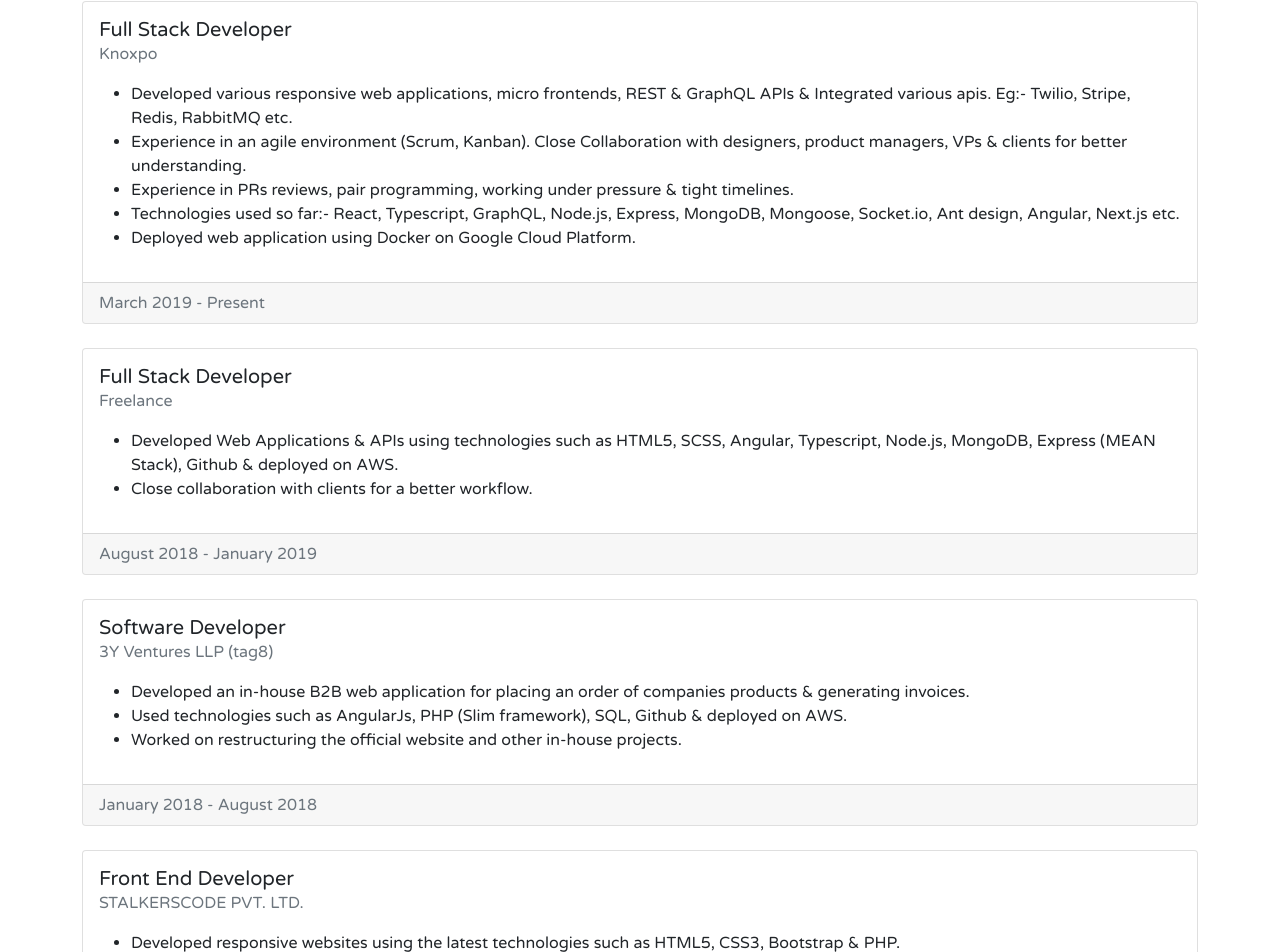
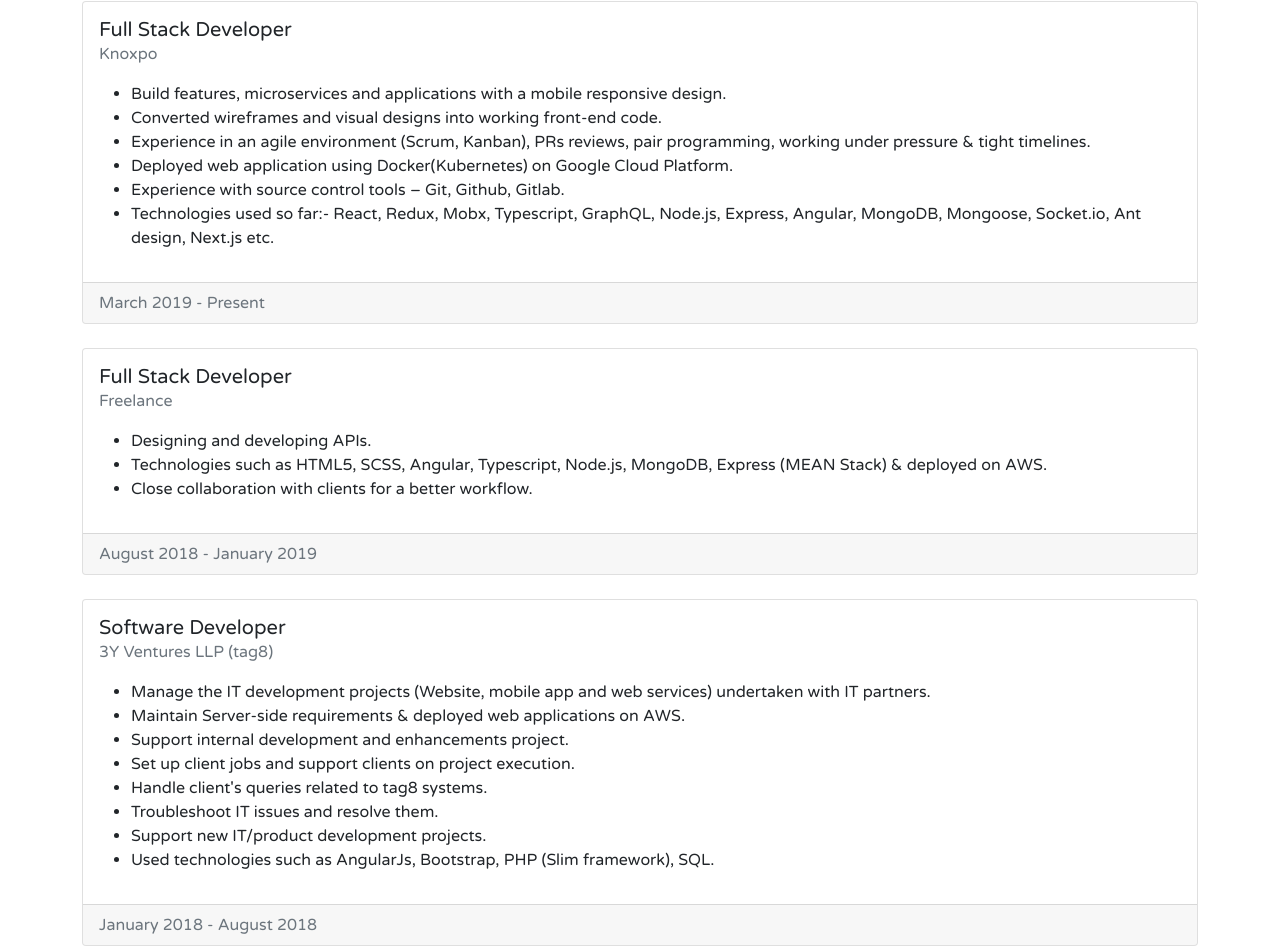
Before and after one commit to sagarbetkar/resume_v2, a Next.js app: page / in a window 1280 px wide. Shown: the part 1468-2420 px from the top of the page. Built offline with nearby package versions, Linux system fonts and the light colour scheme.

Commit message:
update: Update resume pdf & work description in data.js

```diff
--- a/data.js
+++ b/data.js
@@ -4,11 +4,12 @@
         companyName: "Knoxpo",
         Duration: "March 2019 - Present",
         workDescription: [
-            "Developed various responsive web applications, micro frontends, REST & GraphQL APIs & Integrated various apis. Eg:- Twilio, Stripe, Redis, RabbitMQ etc.",
-            "Experience in an agile environment (Scrum, Kanban). Close Collaboration with designers, product managers, VPs & clients for better understanding.",
-            "Experience in PRs reviews, pair programming, working under pressure & tight timelines.",
-            "Technologies used so far:- React, Typescript, GraphQL, Node.js, Express, MongoDB, Mongoose, Socket.io, Ant design, Angular, Next.js etc.",
-            "Deployed web application using Docker on Google Cloud Platform."
+            "Build features, microservices and applications with a mobile responsive design.",
+            "Converted wireframes and visual designs into working front-end code.",
+            "Experience in an agile environment (Scrum, Kanban), PRs reviews, pair programming, working under pressure & tight timelines.",
+            "Deployed web application using Docker(Kubernetes) on Google Cloud Platform.",
+            "Experience with source control tools – Git, Github, Gitlab.",
+            "Technologies used so far:- React, Redux, Mobx, Typescript, GraphQL, Node.js, Express, Angular, MongoDB, Mongoose, Socket.io, Ant design, Next.js etc."
         ]
     },
     {
@@ -16,8 +17,10 @@
         companyName: "Freelance",
         Duration: "August 2018 - January 2019",
         workDescription: [
-            "Developed Web Applications & APIs using technologies such as HTML5, SCSS, Angular, Typescript, Node.js, MongoDB, Express (MEAN Stack), Github & deployed on AWS.",
-            "Close collaboration with clients for a better workflow."
+            "Designing and developing APIs.",
+            "Technologies such as HTML5, SCSS, Angular, Typescript, Node.js, MongoDB, Express (MEAN Stack) & deployed on AWS.",
+            "Close collaboration with clients for a better workflow. "
+
         ]
     },
     {
@@ -25,9 +28,14 @@
         companyName: "3Y Ventures LLP (tag8)",
         Duration: "January 2018 - August 2018",
         workDescription: [
-            "Developed an in-house B2B web application for placing an order of companies products & generating invoices.",
-            "Used technologies such as AngularJs, PHP (Slim framework), SQL, Github & deployed on AWS.",
-            "Worked on restructuring the official website and other in-house projects."
+            "Manage the IT development projects (Website, mobile app and web services) undertaken with IT partners.",
+            "Maintain Server-side requirements & deployed web applications on AWS.",
+            "Support internal development and enhancements project.",
+            "Set up client jobs and support clients on project execution.",
+            "Handle client's queries related to tag8 systems.",
+            "Troubleshoot IT issues and resolve them.",
+            "Support new IT/product development projects.",
+            "Used technologies such as AngularJs, Bootstrap, PHP (Slim framework), SQL."
         ]
     },
     {
@@ -35,8 +43,9 @@
         companyName: "STALKERSCODE PVT. LTD.",
         Duration: "May 2017 - December 2017",
         workDescription: [
-            "Developed responsive websites using the latest technologies such as HTML5, CSS3, Bootstrap & PHP.",
-            "Interacting with clients and designers to deliver the best web experiences."
+            "Created responsive web pages as per visual designs by designers.",
+            "Gained hands-on expertise in Bootstrap.",
+            "Developed responsive websites using the technologies such as HTML5, CSS3, JavaScript, Bootstrap & PHP."
         ]
     }
 ]
```
Also changed, not shown: 1 other file (tests, documents, lock files or other folders).
